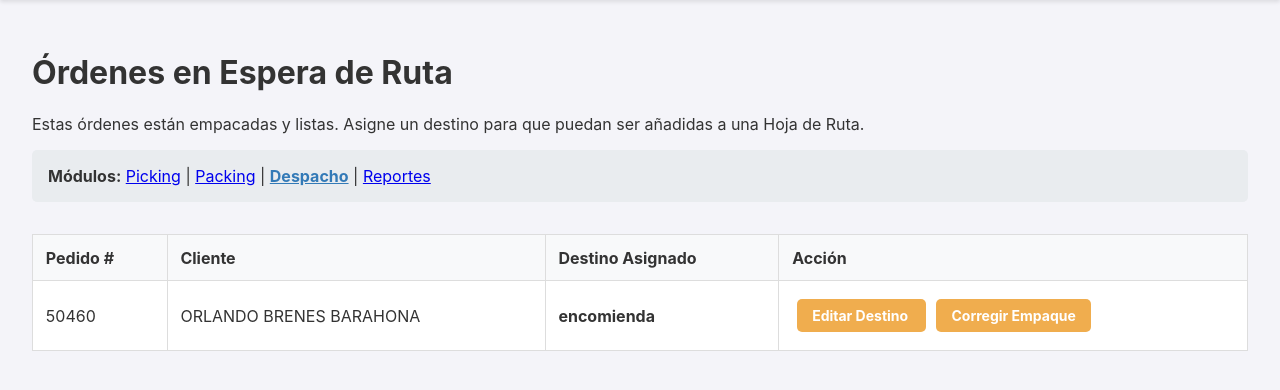
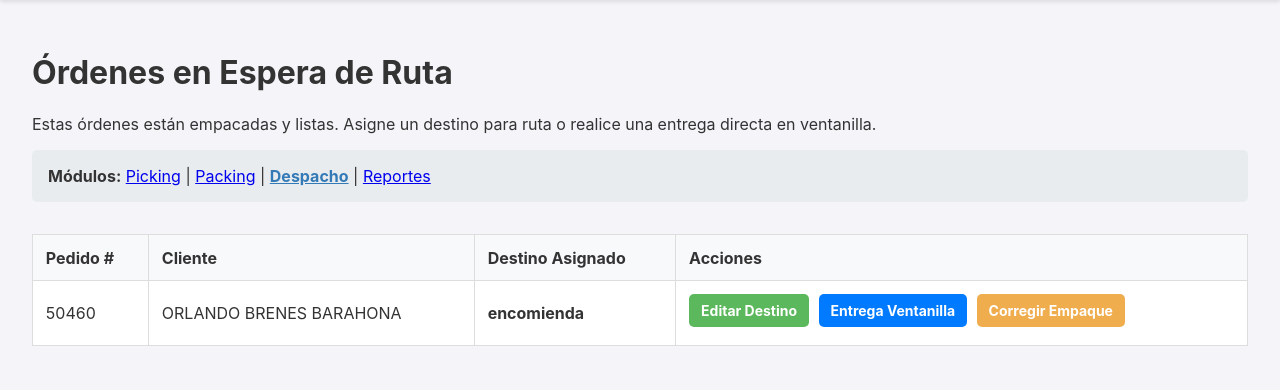
Before and after one commit to edw72/picking_packing, a Flask app: page /despacho in a window 1280 px wide. Shown: the part 104-494 px from the top of the page. Run offline with Flask 3, Linux system fonts and the light colour scheme; a user stored in the database is signed in; data comes from the database, SQL or seed files in the repository; both versions use the stored data as it was after the commit.

Commit message:
fix: se implemento entrega por ventanilla desde despacho

```diff
--- a/app.py
+++ b/app.py
@@ -2119,6 +2119,41 @@ def api_escanear_bulto_carga(ruta_id):
     })
 
 
+# En app.py, añade esta nueva ruta
+
+@app.route('/orden/<int:orden_id>/entrega-ventanilla', methods=['POST'])
+@login_required
+@logistica_required
+def entrega_ventanilla_orden(orden_id):
+    orden = db.get_or_404(Orden, orden_id)
+
+    # --- Verificación de Seguridad ---
+    if orden.estado != 'LISTO_PARA_DESPACHO':
+        flash(f'Error: La orden #{orden.numero_pedido} no está lista para despacho.', 'error')
+        return redirect(url_for('dashboard_despacho'))
+
+    # Obtener el nombre (ahora opcional)
+    nombre_recibe = request.form.get('nombre_recibe', '').strip()
+
+    # --- Actualización de la Orden (Lógica Flexible) ---
+    orden.estado = 'ENTREGADO'
+    orden.fecha_entrega_final = datetime.datetime.utcnow()
+
+    # Si se proporcionó un nombre, lo anotamos; de lo contrario, guardamos un texto estándar
+    if nombre_recibe:
+        orden.nota_entrega = f"Retirado en bodega por: {nombre_recibe}"
+    else:
+        orden.nota_entrega = "Retirado en bodega"
+
+    # Marcar bultos como verificados de despacho para consistencia del sistema
+    for bulto in orden.bultos:
+        bulto.verificado_despacho = True
+
+    db.session.commit()
+
+    flash(f'¡La orden #{orden.numero_pedido} ha sido entregada con éxito en ventanilla!', 'success')
+    return redirect(url_for('dashboard_despacho'))
+
 
 
 @app.route('/ruta/<int:ruta_id>/confirmar-salida', methods=['POST'])
--- a/templates/dashboard_despacho.html
+++ b/templates/dashboard_despacho.html
@@ -7,22 +7,36 @@
         .estado { font-weight: bold; padding: 0.2em 0.5em; border-radius: 4px; color: white; display: inline-block; }
         .estado-LISTO_PARA_DESPACHO { background-color: #337ab7; }
         table { width: 100%; border-collapse: collapse; margin-top: 1em; background-color: white; }
-        th, td { border: 1px solid #ddd; padding: 0.8em; text-align: left; }
+        th, td { border: 1px solid #ddd; padding: 0.8em; text-align: left; vertical-align: middle; }
         th { background-color: #f8f9fa; }
-        .action-link { padding: 8px 15px; font-size: 14px; font-weight: bold; color: white; background-color: #f0ad4e; border-radius: 5px; text-decoration: none; text-align: center; margin: 5px; }
+        .action-link {
+            padding: 8px 12px; font-size: 14px; font-weight: bold; color: white;
+            border-radius: 5px; text-decoration: none; text-align: center;
+            display: inline-block; margin-bottom: 5px; margin-right: 5px;
+        }
+        .assign-btn { background-color: #5cb85c; }
         .correct-btn {
             background-color: #f0ad4e;
             border: none;
             cursor: pointer;
             font-family: inherit;
         }
+        /* --- Nuevo estilo para el botón de entrega directa --- */
+        .direct-delivery-btn {
+            background-color: #007bff;
+            border: none;
+            cursor: pointer;
+            font-family: inherit;
+        }
+        .direct-delivery-btn:hover { background-color: #0056b3; }
+
         .navegacion-modulos { margin-bottom: 1.5em; padding: 1em; background-color: #e9ecef; border-radius: 5px; }
     </style>
 {% endblock %}
 
 {% block content %}
     <h1>Órdenes en Espera de Ruta</h1>
-    <p>Estas órdenes están empacadas y listas. Asigne un destino para que puedan ser añadidas a una Hoja de Ruta.</p>
+    <p>Estas órdenes están empacadas y listas. Asigne un destino para ruta o realice una entrega directa en ventanilla.</p>
 
     <div class="navegacion-modulos" style="margin-bottom: 2rem;">
         <strong>Módulos:</strong>
@@ -47,8 +61,8 @@
             <tr>
                 <th>Pedido #</th>
                 <th>Cliente</th>
-                <th>Destino Asignado</th> <!-- Nueva Columna -->
-                <th>Acción</th>
+                <th>Destino Asignado</th>
+                <th>Acciones</th>
             </tr>
         </thead>
         <tbody>
@@ -57,7 +71,6 @@
                 <td>{{ orden.numero_pedido }}</td>
                 <td>{{ orden.cliente_nombre }}</td>
                 <td>
-                    <!-- Mostramos el destino si existe -->
                     {% if orden.destino %}
                         <strong>{{ orden.destino.nombre }}</strong>
                     {% else %}
@@ -65,23 +78,52 @@
                     {% endif %}
                 </td>
                 <td>
-                    <!-- El enlace ahora apunta a la nueva página -->
-                    <a href="{{ url_for('asignar_destino', orden_id=orden.id) }}" class="action-link">
+                    <!-- Botón para Asignar Destino (Ruta/Encomienda) -->
+                    <a href="{{ url_for('asignar_destino', orden_id=orden.id) }}" class="action-link assign-btn">
                         {% if orden.destino %}Editar Destino{% else %}Asignar Destino{% endif %}
                     </a>
-                    <!-- === INICIO: NUEVO BOTÓN PARA CORREGIR EMPAQUE === -->
+
+                    <!-- === INICIO: NUEVO FORMULARIO DE ENTREGA DIRECTA === -->
+                    <form action="{{ url_for('entrega_ventanilla_orden', orden_id=orden.id) }}" method="POST" style="display: inline;"
+                          onsubmit="return confirmarEntregaVentanilla(this, '{{ orden.numero_pedido }}');">
+                        <input type="hidden" name="nombre_recibe" class="nombre-recibe-input">
+                        <button type="submit" class="action-link direct-delivery-btn">Entrega Ventanilla</button>
+                    </form>
+                    <!-- === FIN: NUEVO FORMULARIO === -->
+
+                    <!-- Botón para Corregir Empaque -->
                     <form action="{{ url_for('corregir_empaque_orden', orden_id=orden.id) }}" method="POST" style="display: inline;"
                           onsubmit="return confirm('¿Está seguro de que desea corregir el empaque? Se borrarán las etiquetas existentes y deberá finalizar el packing de nuevo.');">
                         <button type="submit" class="action-link correct-btn">Corregir Empaque</button>
                     </form>
-                    <!-- === FIN: NUEVO BOTÓN === -->
                 </td>
             </tr>
             {% else %}
             <tr>
-                <td colspan="4" style="text-align: center; padding: 2em;">¡Excelente! No hay órdenes listas para despacho en este momento.</td>
+                <td colspan="4" style="text-align: center; padding: 2em;">No hay órdenes listas para despacho en este momento.</td>
             </tr>
             {% endfor %}
         </tbody>
     </table>
 {% endblock %}
+
+{% block scripts %}
+<script>
+    // Función interactiva de confirmación y captura de nombre opcional
+    function confirmarEntregaVentanilla(formElement, numeroPedido) {
+        const nombre = prompt(`¿Confirmar entrega directa en ventanilla para la orden #${numeroPedido}?\n\n(Opcional) Ingrese el nombre de la persona que recibe:`);
+
+        // 1. Si el usuario hace clic en "Cancelar", detenemos la entrega por seguridad
+        if (nombre === null) {
+            return false;
+        }
+
+        // 2. Si el usuario hace clic en "Aceptar", limpiamos los espacios en blanco
+        const nombreTrimmed = nombre.trim();
+
+        // 3. Asignamos el valor (que puede estar vacío) y permitimos el envío
+        formElement.querySelector('.nombre-recibe-input').value = nombreTrimmed;
+        return true;
+    }
+</script>
+{% endblock %}
```
Also changed, not shown: instance/picking_app.db.
